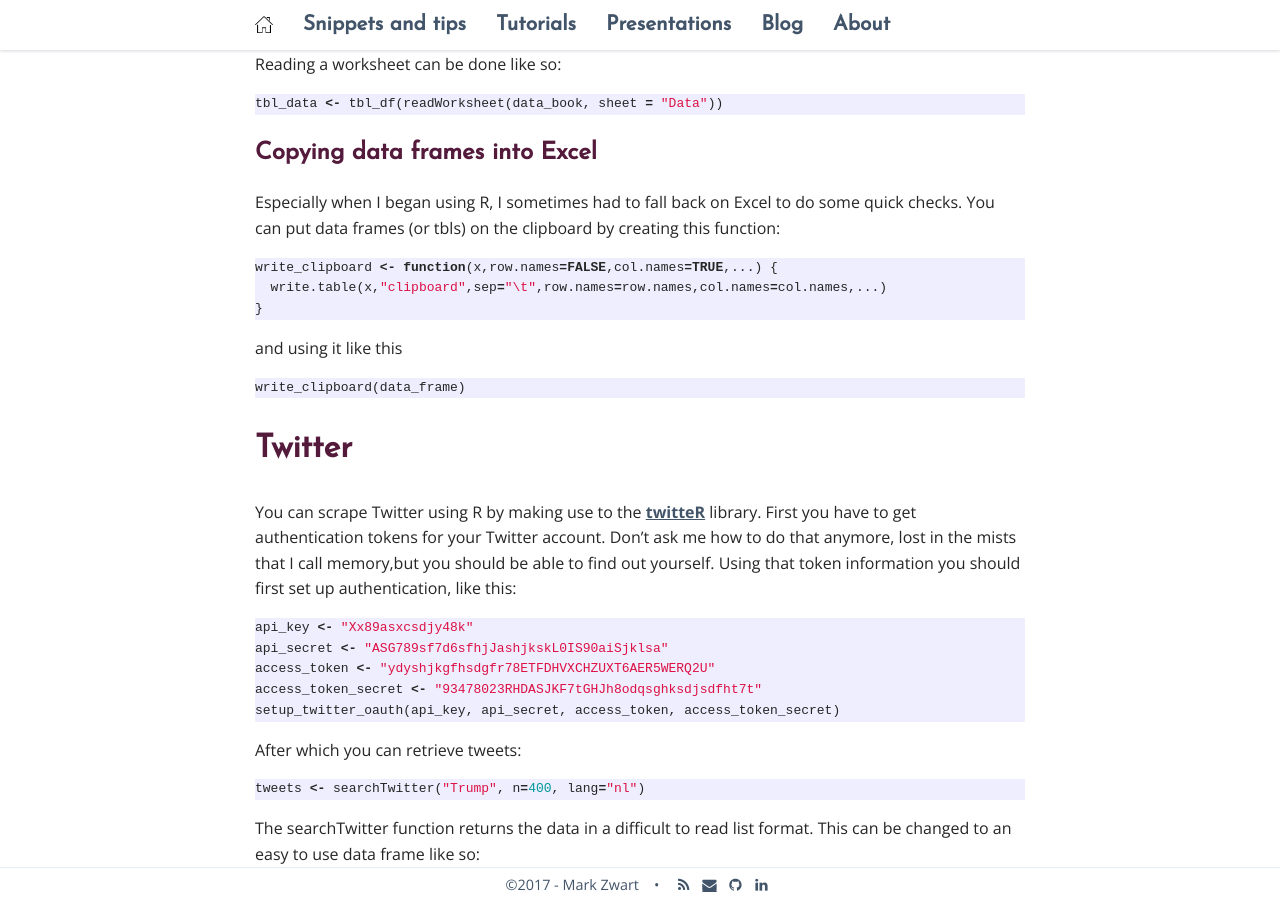
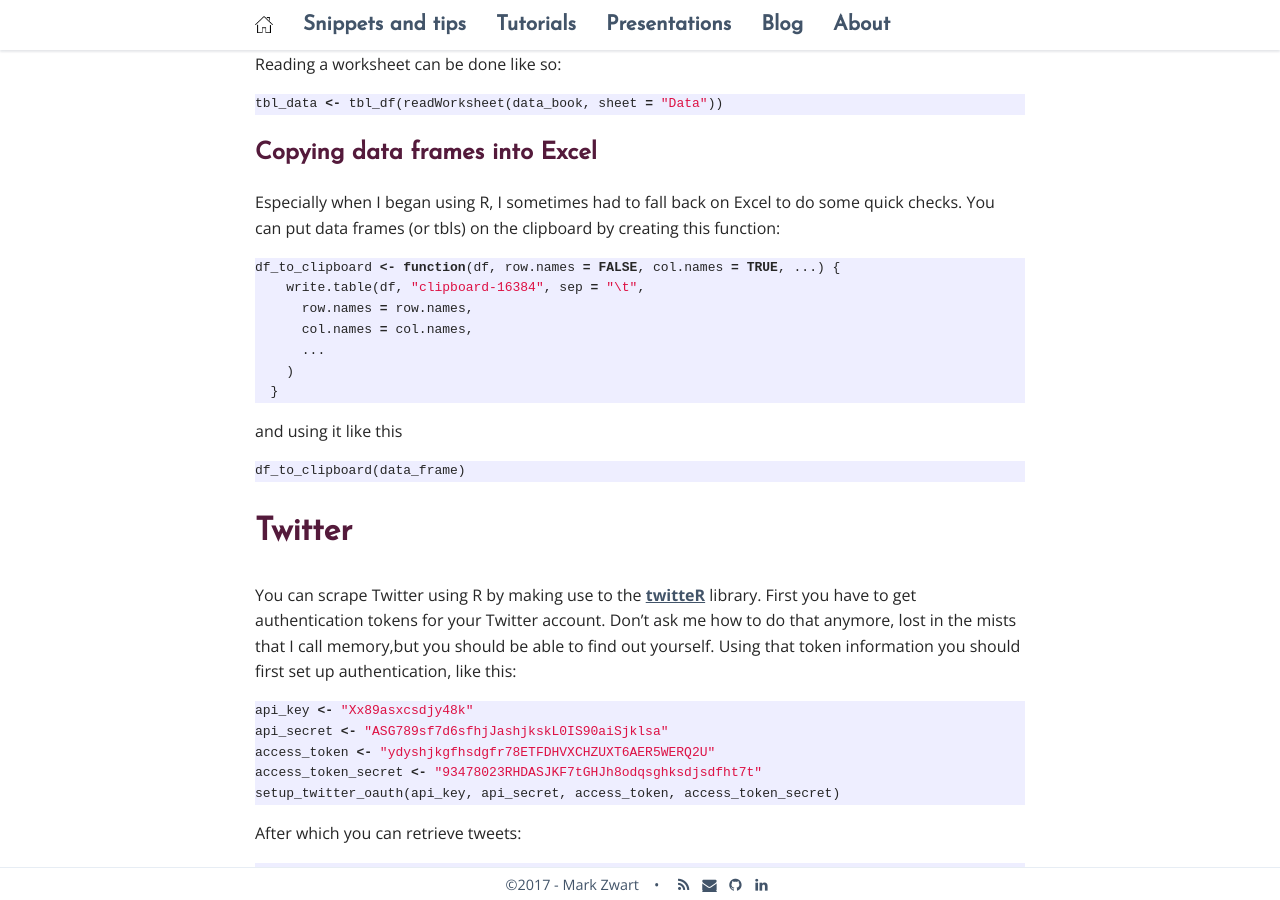
Before and after one commit to mark-me/mark-me.github.io, a Jekyll site: the page built from _pages/snippets-and-tips/importing-exporting.md, in a window 1280 px wide and 900 px high, scrolled down 626 px. Built offline with Jekyll 4.4.1, drawn with Linux system fonts in a browser that asks for light colours; nearby versions of some CDN libraries; comment, search, counter and statistics services are not loaded.

Commit message:
Update importing-exporting.md

````diff
--- a/_pages/snippets-and-tips/importing-exporting.md
+++ b/_pages/snippets-and-tips/importing-exporting.md
@@ -26,14 +26,18 @@ tbl_data <- tbl_df(readWorksheet(data_book, sheet = "Data"))
 Especially when I began using R, I sometimes had to fall back on Excel to do some quick checks. You can put data frames (or tbls) on the clipboard by creating this function:
 
 ```r
-write_clipboard <- function(x,row.names=FALSE,col.names=TRUE,...) {
-  write.table(x,"clipboard",sep="\t",row.names=row.names,col.names=col.names,...)
-}
+df_to_clipboard <- function(df, row.names = FALSE, col.names = TRUE, ...) {
+    write.table(df, "clipboard-16384", sep = "\t",
+      row.names = row.names,
+      col.names = col.names,
+      ...
+    )
+  }
 ```
 and using it like this
 
 ```r
-write_clipboard(data_frame)
+df_to_clipboard(data_frame)
 ```
 
 # Twitter
````
